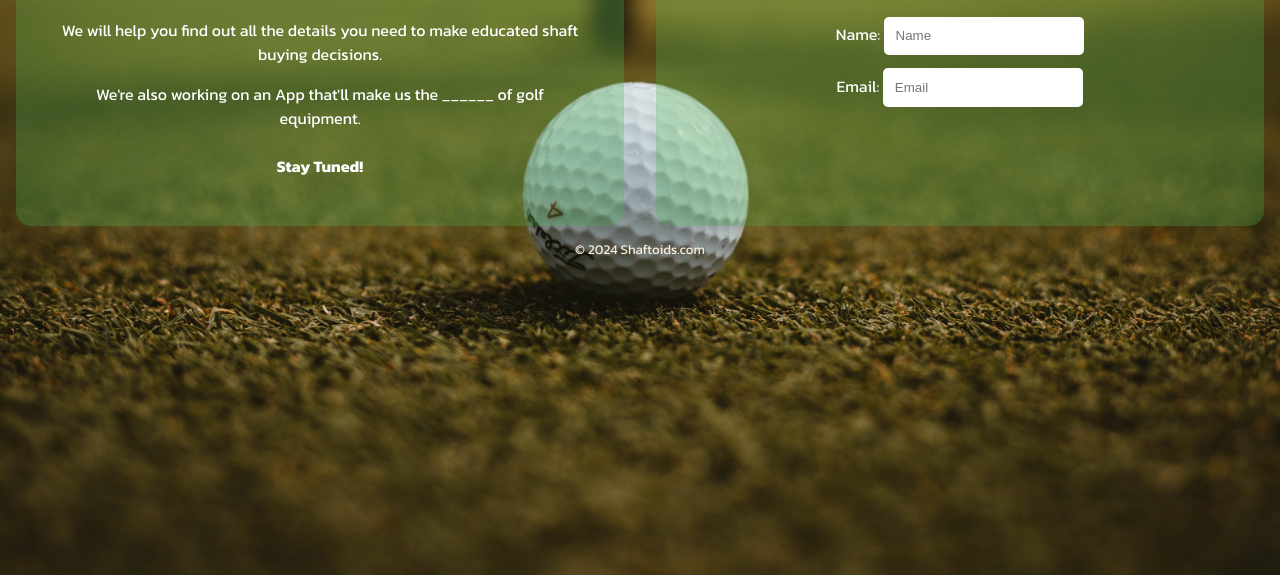
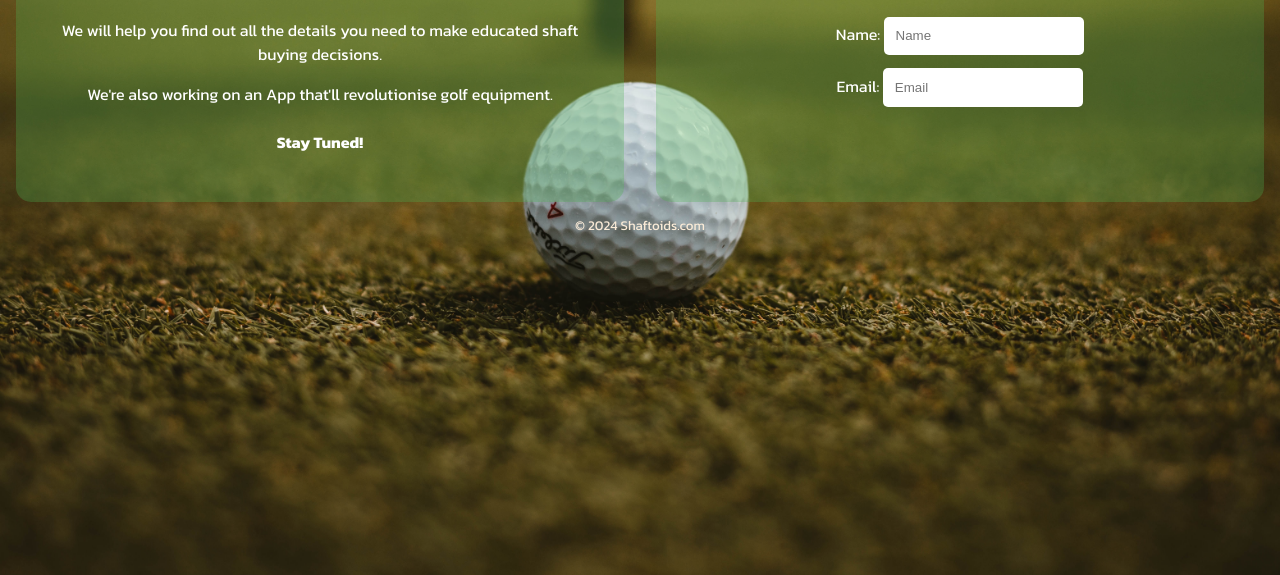
Before and after one commit to WebDevSiDotCom/shaftoid, a plain HTML site: page index.html in a window 1280 px wide. Shown: the part 241-816 px from the top of the page. Drawn offline with Linux system fonts and the light colour scheme.

Commit message:
Update index.html

```diff
--- a/index.html
+++ b/index.html
@@ -30,7 +30,7 @@
                 <h1 class="">Welcome <strong class="main-title">Shaftoids</strong>!</h1>
                 <p>Shaftoids is the place for Shaft tinkerers</p>
                 <p>We will help you find out all the details you need to make educated shaft buying decisions.</p>
-                <p>We're also working on an App that'll make us the ______ of golf equipment.</p>
+                <p>We're also working on an App that'll revolutionise golf equipment.</p>
                 <h4>Stay Tuned!</h4>
             </div>
         </div>
```
